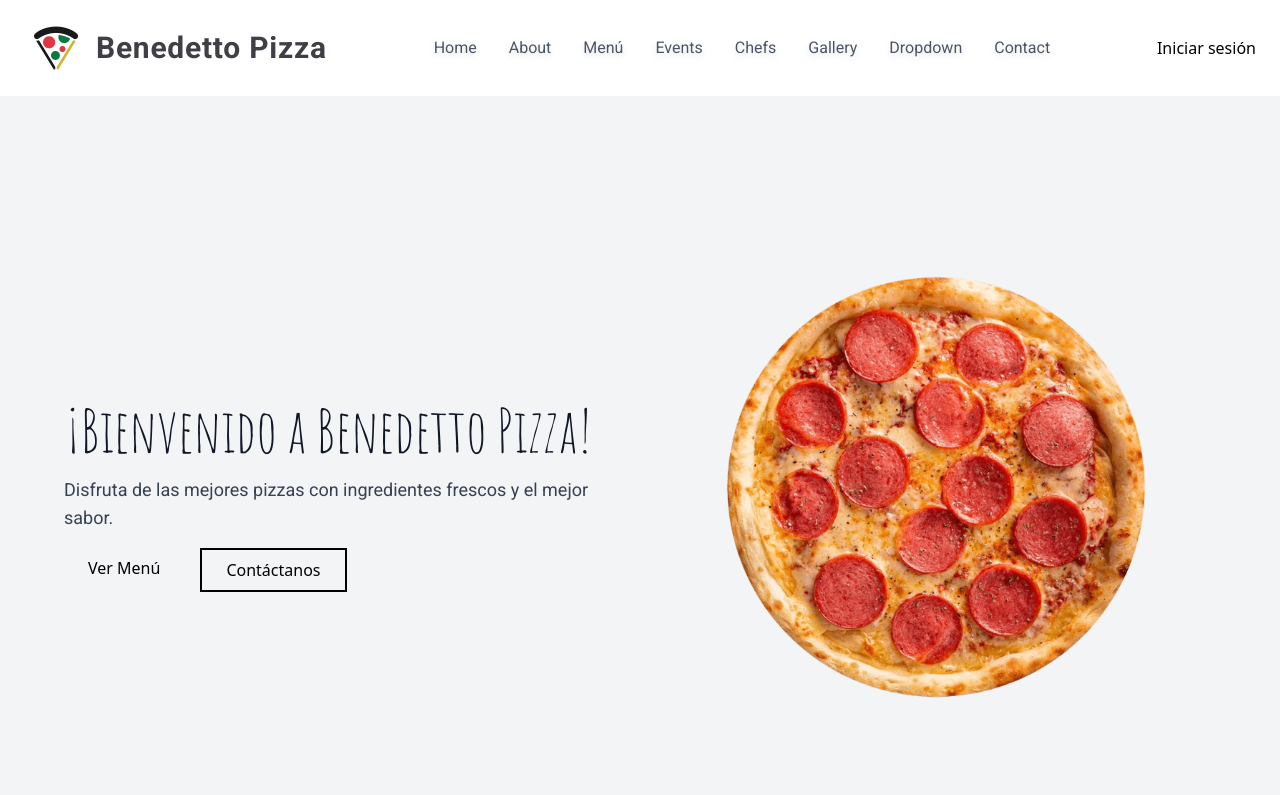
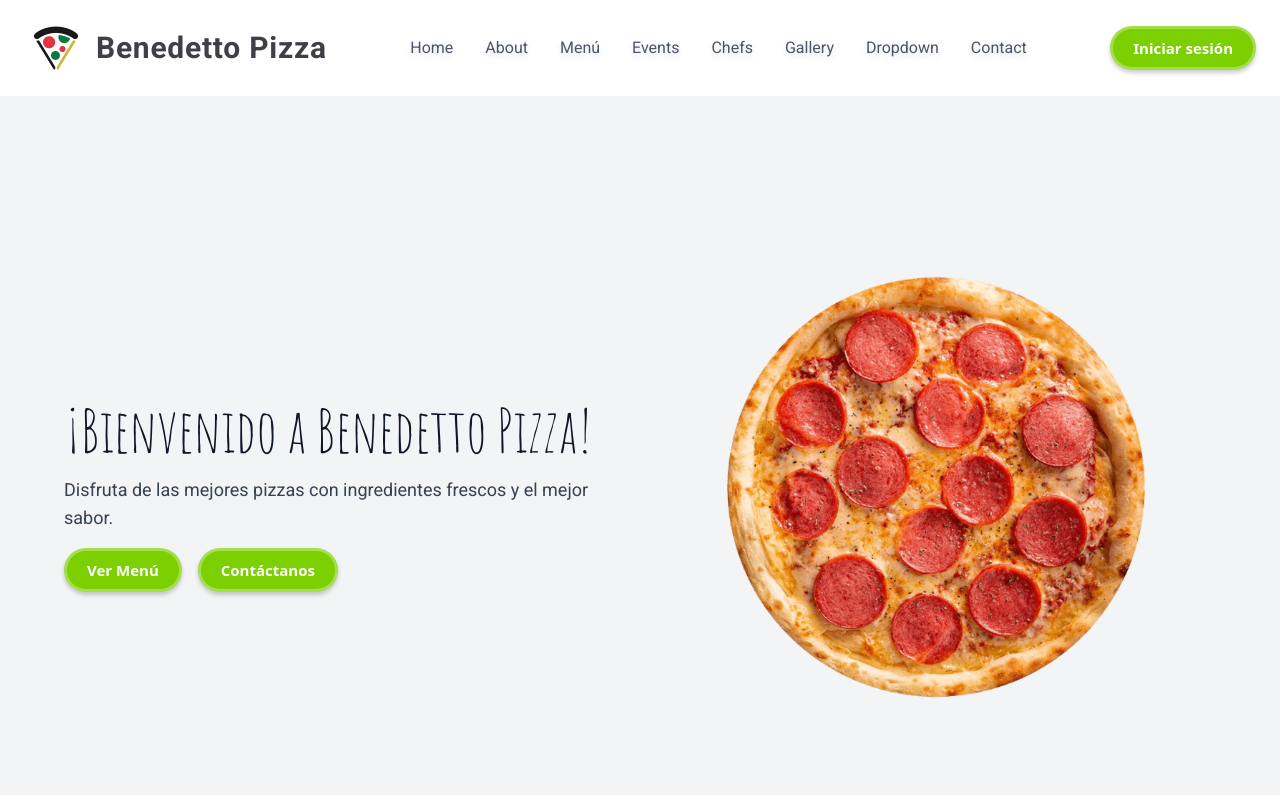
Before and after one commit to ArmandoLedesma/proyecto_benedetto, a Flask app: page / in a window 1280 px wide. Shown: the top 795 px of the page. Run offline with Flask 3, Linux system fonts and the light colour scheme; some libraries are stand-ins or nearby versions.

Commit message:
Eliminar output.css

```diff
--- a/static/css/output.css
+++ b/static/css/output.css
@@ -1295,6 +1404,62 @@
     transform: translateY(-10px);
   }
 }
+.button {
+  position: relative;
+  transition: all 0.3s ease-in-out;
+  box-shadow: 0px 3px 4px rgba(0, 0, 0, 0.2);
+  padding-block: 0.5rem;
+  padding-inline: 1.25rem;
+  background-color: rgba(124, 207, 0, 1);
+  border-radius: 9999px;
+  display: flex;
+  align-items: center;
+  justify-content: center;
+  color: #ffff;
+  gap: 10px;
+  font-weight: bold;
+  border: 3px solid #ffffff4d;
+  outline: none;
+  overflow: hidden;
+  font-size: 15px;
+  cursor: pointer;
+}
+.icon {
+  width: 24px;
+  height: 24px;
+  transition: all 0.3s ease-in-out;
+}
+.button:hover {
+  transform: scale(1.05);
+  border-color: #fff9;
+}
+.button:hover .icon {
+  transform: translate(4px);
+}
+.button:hover::before {
+  animation: shine 1.5s ease-out infinite;
+}
+.button::before {
+  content: "";
+  position: absolute;
+  width: 100px;
+  height: 100%;
+  background-image: linear-gradient( 120deg, rgba(255, 255, 255, 0) 30%, rgba(255, 255, 255, 0.8), rgba(255, 255, 255, 0) 70% );
+  top: 0;
+  left: -100px;
+  opacity: 0.6;
+}
+@keyframes shine {
+  0% {
+    left: -100px;
+  }
+  60% {
+    left: 100%;
+  }
+  100% {
+    left: 100%;
+  }
+}
 @keyframes spin {
   to {
     transform: rotate(360deg);
@@ -1384,6 +1549,26 @@
   syntax: "*";
   inherits: false;
 }
+@property --tw-ordinal {
+  syntax: "*";
+  inherits: false;
+}
+@property --tw-slashed-zero {
+  syntax: "*";
+  inherits: false;
+}
+@property --tw-numeric-figure {
+  syntax: "*";
+  inherits: false;
+}
+@property --tw-numeric-spacing {
+  syntax: "*";
+  inherits: false;
+}
+@property --tw-numeric-fraction {
+  syntax: "*";
+  inherits: false;
+}
 @property --tw-shadow {
   syntax: "*";
   inherits: false;
@@ -1439,6 +1624,11 @@
   inherits: false;
   initial-value: 0 0 #0000;
 }
+@property --tw-outline-style {
+  syntax: "*";
+  inherits: false;
+  initial-value: solid;
+}
 @property --tw-blur {
   syntax: "*";
   inherits: false;
@@ -1475,6 +1665,42 @@
   syntax: "*";
   inherits: false;
 }
+@property --tw-backdrop-blur {
+  syntax: "*";
+  inherits: false;
+}
+@property --tw-backdrop-brightness {
+  syntax: "*";
+  inherits: false;
+}
+@property --tw-backdrop-contrast {
+  syntax: "*";
+  inherits: false;
+}
+@property --tw-backdrop-grayscale {
+  syntax: "*";
+  inherits: false;
+}
+@property --tw-backdrop-hue-rotate {
+  syntax: "*";
+  inherits: false;
+}
+@property --tw-backdrop-invert {
+  syntax: "*";
+  inherits: false;
+}
+@property --tw-backdrop-opacity {
+  syntax: "*";
+  inherits: false;
+}
+@property --tw-backdrop-saturate {
+  syntax: "*";
+  inherits: false;
+}
+@property --tw-backdrop-sepia {
+  syntax: "*";
+  inherits: false;
+}
 @property --tw-duration {
   syntax: "*";
   inherits: false;
```
Also changed, not shown: other parts of static/css/output.css (+170 -61 lines), 1 other file.
